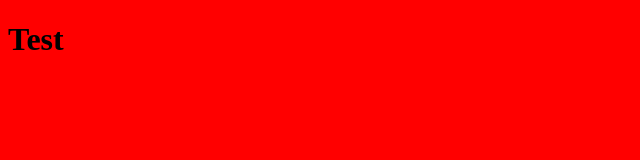
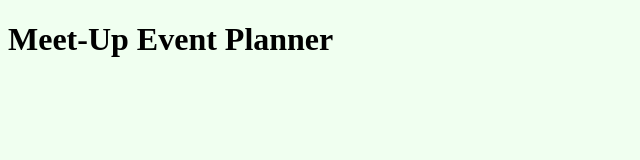
Before and after one commit to philtim/MeetUp-EventPlanner, a website: page src/index.html in a window 1280 px wide. Shown: the whole page, without its empty margins (0-640 px from the left). Drawn offline with nearby package versions, Linux system fonts and the light colour scheme; some packages are replaced by stand-ins of ours; files that its build step writes are made by us from their sources.

Commit message:
Added jasmine and spec to project

```diff
--- a/package.json
+++ b/package.json
@@ -4,7 +4,7 @@
   "description": "Meet-Up Event Planner",
   "main": "gulpfile.js",
   "scripts": {
-    "test": "echo \"Error: no test specified\" && exit 1"
+    "test": "./node_modules/.bin/jasmine-node spec"
   },
   "repository": {
     "type": "git",
@@ -32,6 +32,7 @@
     "gulp-uglify": "1.5.3",
     "gulp-useref": "3.0.7",
     "gulp-util": "3.0.7",
+    "jasmine-node": "1.14.5",
     "minimist": "1.2.0",
     "vinyl-ftp": "0.4.5",
     "wiredep": "3.0.0"
--- a/src/index.html
+++ b/src/index.html
@@ -17,9 +17,8 @@
     <!--[if lt IE 10]>
       <p class="browsehappy">You are using an <strong>outdated</strong> browser. Please <a href="http://browsehappy.com/">upgrade your browser</a> to improve your experience.</p>
     <![endif]-->
+    <h1>Meet-Up Event Planner</h1>
     <div ui-view></div>
-
-    <h1>Test</h1>
 
     <!-- build:js scripts/vendor.min.js -->
       <!-- bower:js -->
--- a/src/styles/_base.scss
+++ b/src/styles/_base.scss
@@ -1,3 +1,3 @@
 body {
-  background: red;
+  background: honeydew;
 }
```
